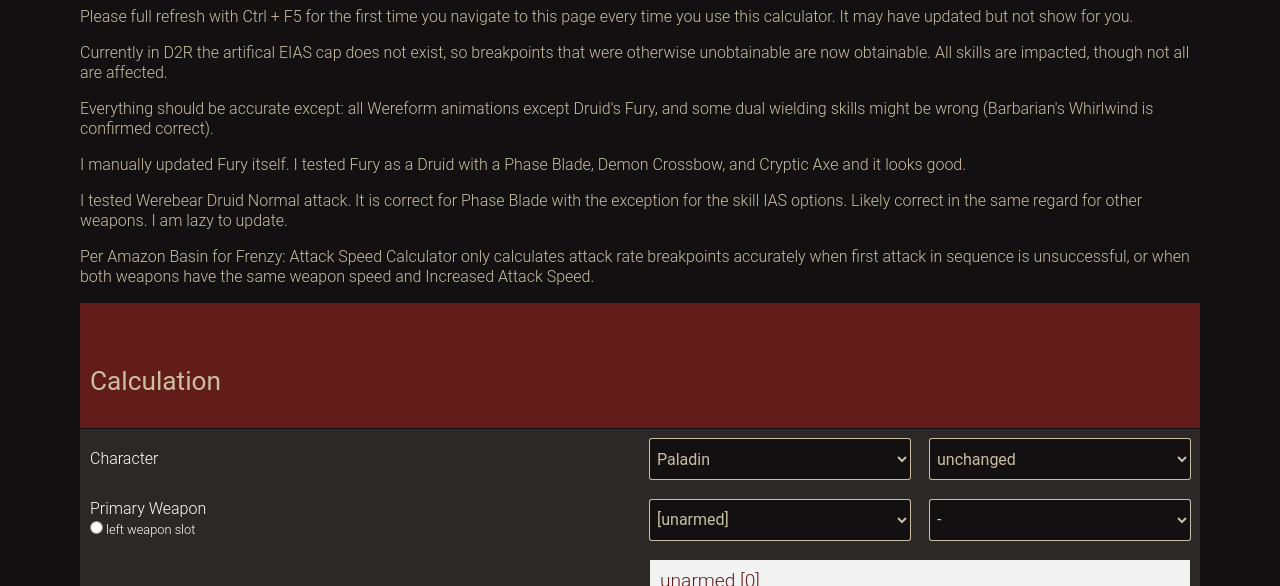
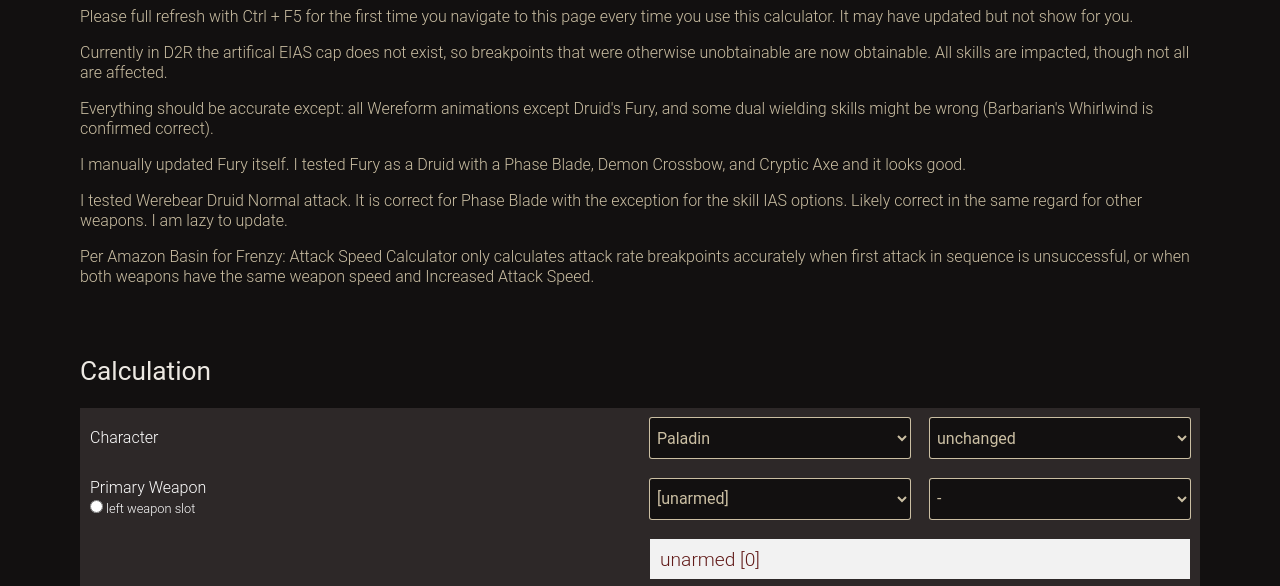
Before and after one commit to Warren1001/MrLlamaSCStreamInfo, a plain HTML site: page IAS Calculator/index.html in a window 1280 px wide. Shown: the part 193-779 px from the top of the page. Drawn offline with Linux system fonts and the light colour scheme.

Commit message:
Update index.html

```diff
--- a/IAS Calculator/index.html
+++ b/IAS Calculator/index.html
@@ -19,9 +19,7 @@
     <form name=myform>
       <table>
         <tr>
-          <th colspan=2>
-            <h3>Calculation</h3>
-          </th>
+          <h3>Calculation</h3>
         </tr>
         <tr>
           <td class=w50>Character</td>
```
